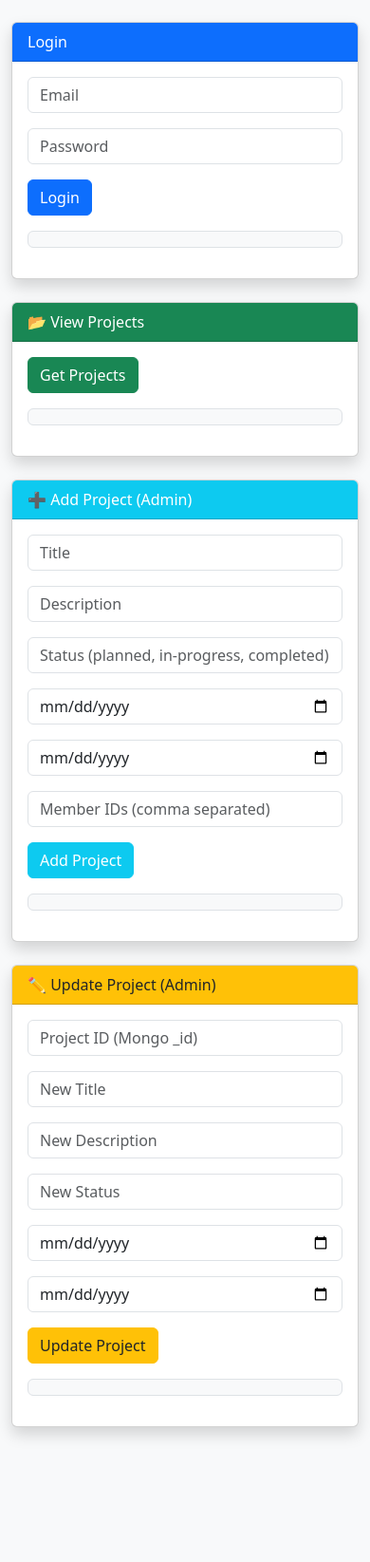
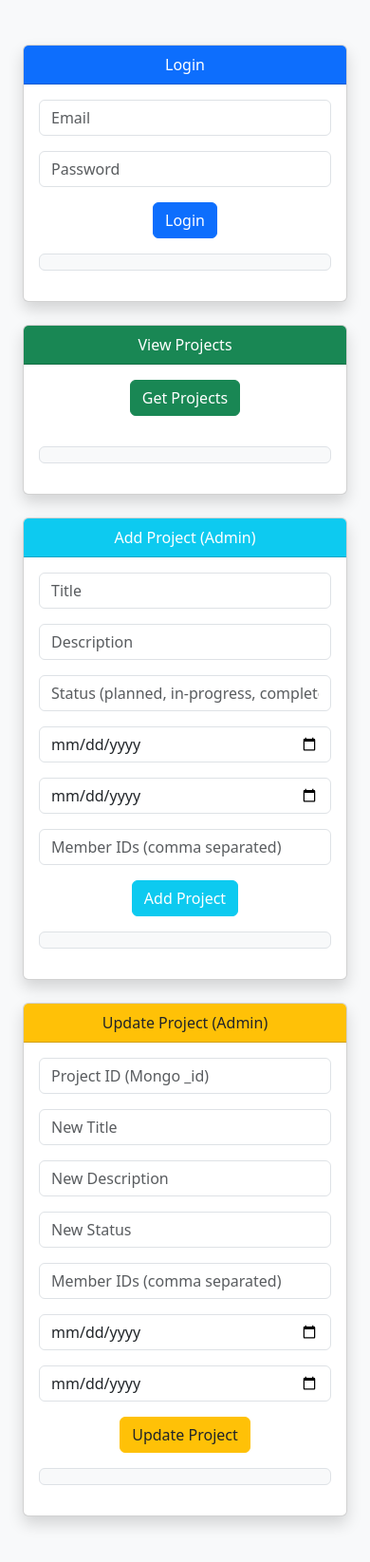
Before and after one commit to FemiAdesola/project_database_Api, a website: page public/index.html in a window 390 px wide. Shown: the part 57-1702 px from the top of the page at 95% size. Before the commit the page ends 1584 px from the top, so only its background shows below. Drawn offline with nearby package versions, Linux system fonts and the light colour scheme.

Commit message:
updated index.html

```diff
--- a/public/index.html
+++ b/public/index.html
@@ -2,7 +2,7 @@
 <html lang="en">
 <head>
   <meta charset="UTF-8">
-  <title>Project API Playground</title>
+  <title>Project database API</title>
   <link href="https://cdn.jsdelivr.net/npm/bootstrap@5.3.2/dist/css/bootstrap.min.css" rel="stylesheet">
 </head>
 <body class="bg-light">
@@ -10,10 +10,10 @@
   <!-- Navbar -->
   <nav class="navbar navbar-expand-lg navbar-dark bg-dark mb-4">
     <div class="container-fluid">
-      <a class="navbar-brand" href="#">Project API Playground</a>
+      <a class="navbar-brand" href="#">Project database API</a>
     </div>
   </nav>
-
+ <main class="container text-center my-5 col-md-6">
   <div class="container">
 
     <!-- Login -->
@@ -31,22 +31,22 @@
             <button type="submit" class="btn btn-primary">Login</button>
           </div>
         </form>
-        <pre id="output" class="mt-3 bg-light p-2 border rounded"></pre>
+        <pre id="output" class="mt-3 text-start bg-light p-2 border rounded"></pre>
       </div>
     </div>
 
     <!-- Get Projects -->
     <div class="card mb-4 shadow">
-      <div class="card-header bg-success text-white">📂 View Projects</div>
+      <div class="card-header bg-success text-white">View Projects</div>
       <div class="card-body">
         <button id="getProjects" class="btn btn-success mb-3">Get Projects</button>
-        <pre id="projects" class="bg-light p-2 border rounded"></pre>
+        <pre id="projects" class="mt-3 text-start bg-light p-2 border rounded"></pre>
       </div>
     </div>
 
     <!-- Add Project -->
     <div class="card mb-4 shadow">
-      <div class="card-header bg-info text-white">➕ Add Project (Admin)</div>
+      <div class="card-header bg-info text-white"> Add Project (Admin)</div>
       <div class="card-body">
         <form id="addProjectForm" class="row g-3">
           <div class="col-md-6">
@@ -71,15 +71,15 @@
             <button type="submit" class="btn btn-info text-white">Add Project</button>
           </div>
         </form>
-        <pre id="addProjectOutput" class="mt-3 bg-light p-2 border rounded"></pre>
+        <pre id="addProjectOutput" class="mt-3 text-start bg-light p-2 border rounded"></pre>
       </div>
     </div>
 
     <!-- Update Project -->
     <div class="card mb-4 shadow">
-      <div class="card-header bg-warning text-dark">✏️ Update Project (Admin)</div>
+      <div class="card-header bg-warning text-dark">Update Project (Admin)</div>
       <div class="card-body">
-        <form id="updateProjectForm" class="row g-3">
+        <form id="updateProjectForm" class="row g-3 ">
           <div class="col-md-12">
             <input type="text" id="updateId" class="form-control" placeholder="Project ID (Mongo _id)" required>
           </div>
@@ -92,6 +92,9 @@
           <div class="col-md-6">
             <input type="text" id="updateStatus" class="form-control" placeholder="New Status">
           </div>
+          <div class="col-md-6">
+            <input type="text" id="updateMembers" class="form-control" placeholder="Member IDs (comma separated)">
+            </div>
           <div class="col-md-3">
             <input type="date" id="updateStartDate" class="form-control">
           </div>
@@ -102,11 +105,12 @@
             <button type="submit" class="btn btn-warning text-dark">Update Project</button>
           </div>
         </form>
-        <pre id="updateProjectOutput" class="mt-3 bg-light p-2 border rounded"></pre>
+        <pre id="updateProjectOutput" class="mt-3 text-start bg-light p-2 border rounded"></pre>
       </div>
     </div>
 
   </div>
+  </main>
 
   <script>
     let token = null; // store JWT
@@ -193,12 +197,20 @@
       }
 
       const id = document.getElementById("updateId").value;
+      // Get members from input (comma-separated) and convert to array
+      const membersInput = document.getElementById("updateMembers").value;
+      const members = membersInput
+        .split(",")
+        .map(m => m.trim())
+        .filter(m => m);
+
       const body = {
         title: document.getElementById("updateTitle").value || undefined,
         description: document.getElementById("updateDescription").value || undefined,
         status: document.getElementById("updateStatus").value || undefined,
         startDate: document.getElementById("updateStartDate").value || undefined,
-        endDate: document.getElementById("updateEndDate").value || undefined
+        endDate: document.getElementById("updateEndDate").value || undefined,
+        members: members.length > 0 ? members : undefined
       };
 
       const res = await fetch("https://project-database-api.onrender.com/api/projects/" + id, {
```
